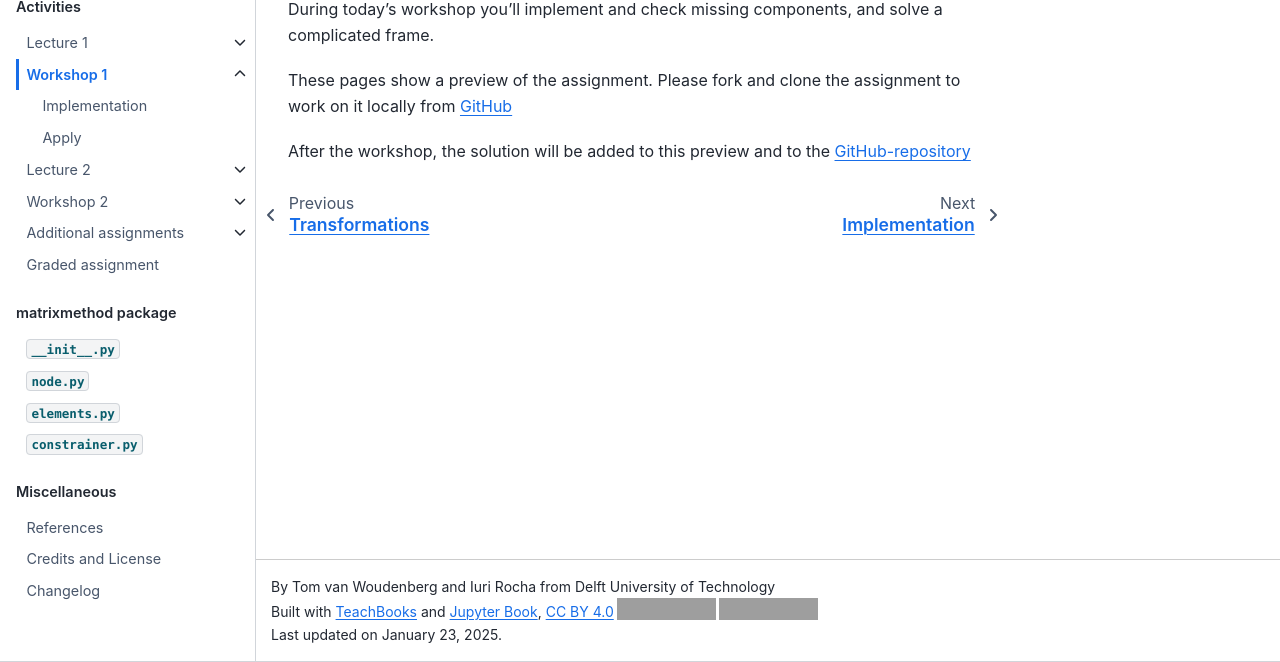
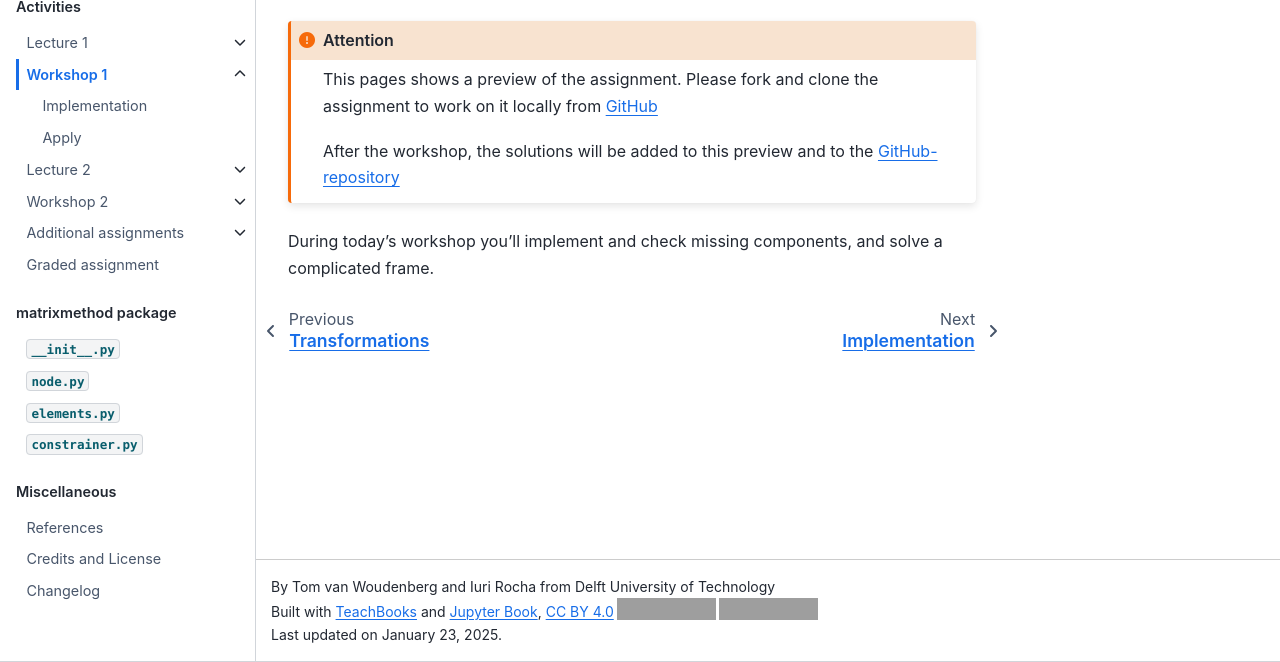
Before and after one commit to sophietenhoor/book, a Jupyter Book: the page built from book/workshop1.md, in a window 1280 px wide, cut to the strip 239-901 px from the top of the page. Built offline with Jupyter Book 1.0.4 settings and Sphinx 7.4.7 and the Sphinx Book theme 1.1.4, drawn with Linux system fonts in a browser that asks for light colours; comment, search, counter and statistics services are not loaded; grey boxes are pictures that could not be loaded.

Commit message:
added notes on preview everywhere

````diff
--- a/book/workshop1.md
+++ b/book/workshop1.md
@@ -5,8 +5,10 @@
 :replace_default: "False"
 ```
 
+::::::{attention}
+This pages shows a preview of the assignment. Please fork and clone the assignment to work on it locally from [GitHub](https://github.com/CIEM5000-2025/practice-assignments)
+
+After the workshop, the solutions will be added to this preview and to the [GitHub-repository](https://github.com/CIEM5000-2025/practice-assignments)
+::::::
+
 During today's workshop you'll implement and check missing components, and solve a complicated frame.
-
-These pages show a preview of the assignment. Please fork and clone the assignment to work on it locally from [GitHub](https://github.com/CIEM5000-2025/practice-assignments)
-
-After the workshop, the solution will be added to this preview and to the [GitHub-repository](https://github.com/CIEM5000-2025/practice-assignments)
````
Also changed, not shown: book/additional.md (+5 -3 lines), book/workshop2.md (+6 -4 lines).
